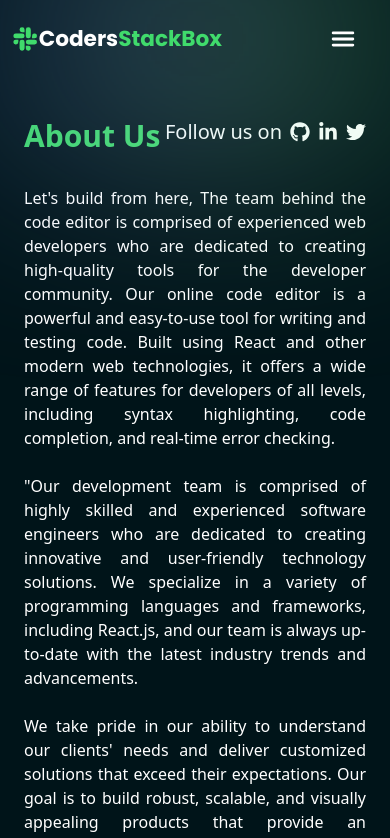
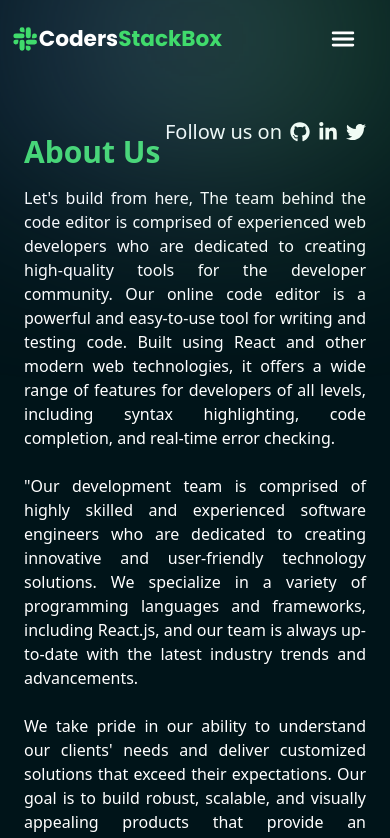
Before and after one commit to 1Md-Rakibul-Islam/coders-stackbox-client, a React (Create React App) app: page /about in a window 390 px wide. Shown: the top 838 px of the page. Built offline with nearby package versions, Linux system fonts and the light colour scheme; no server answers.

Commit message:
responsive about page

```diff
--- a/src/Pages/AboutUs/AboutUs.js
+++ b/src/Pages/AboutUs/AboutUs.js
@@ -4,10 +4,9 @@
 
 const AboutUs = () => {
 
-
     return (
         <div className='text-white text-justify'>
-            <div className='flex justify-between'>
+            <div className='flex justify-between items-center'>
                 <h2 className='text-3xl mt-10 font-bold text-secondary'>About Us</h2>
                 <div className='flex gap-2 items-center text-xl my-10'>
                     <p>Follow us on </p>
```
